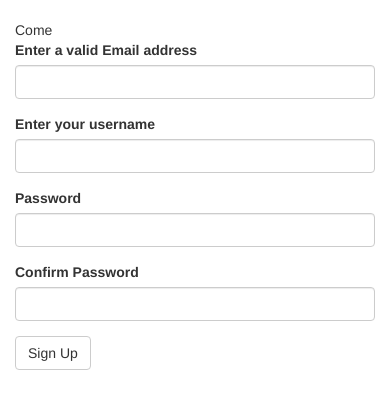
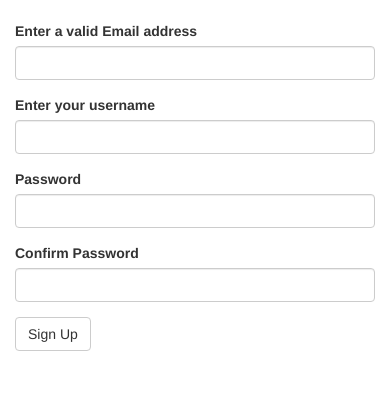
Before and after one commit to EllyKiplaa/Pitch, a Flask app: page /authenticate/reqister in a window 390 px wide. Shown: the part 107-516 px from the top of the page. Run offline with Flask 2, Linux system fonts and the light colour scheme; some libraries are stand-ins or nearby versions.

Commit message:
remove come from the register.html

```diff
--- a/app/templates/auth/register.html
+++ b/app/templates/auth/register.html
@@ -4,7 +4,7 @@
 {% block content %}
 <div class="container">
 <div class="row">
-<div class="col-md-2"> Come</div>
+<div class="col-md-2"></div>
 <div class="col-md-8">
 
 {{wtf.quick_form(registration_form)}}
```
